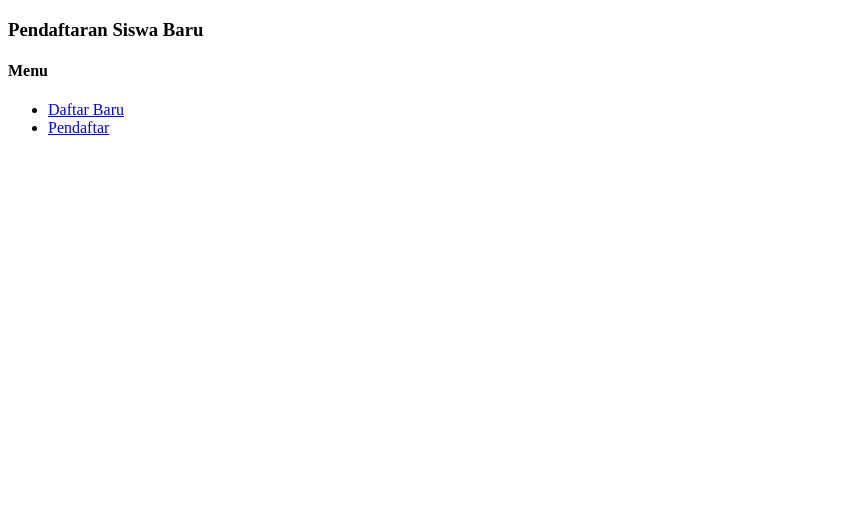
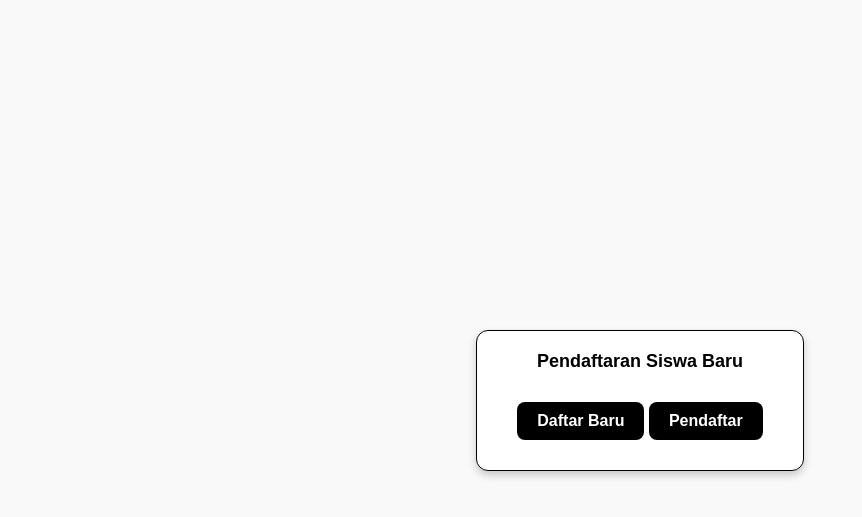
Before and after one commit to birugh/php-crud, a PHP site: page / in a window 1280 px wide. Shown: the top 517 px of the page, without its empty margins (0-862 px from the left). Run offline with PHP 8.4, Linux system fonts and the light colour scheme.

Commit message:
Membuat style.css untuk form-daftar.php, form-edit.php, index.php, list-siswa.php, dan style.css.

```diff
--- a/form-daftar.php
+++ b/form-daftar.php
@@ -4,6 +4,7 @@
     <meta charset="UTF-8">
     <meta name="viewport" content="width=device-width, initial-scale=1.0">
     <title>Formulir Pendaftaran Siswa Baru | SMK RPL</title>
+    <link rel="stylesheet" type="text/css" href="style.css">
 </head>
 <body>
     <header>
--- a/form-edit.php
+++ b/form-edit.php
@@ -25,6 +25,7 @@ if ($query->num_rows < 1)
 <html>
 <head>
     <title>Formulir Edit Siswa | SMK Coding</title>
+    <link rel="stylesheet" type="text/css" href="style.css">
 </head>
 <body>
     <header>
--- a/index.php
+++ b/index.php
@@ -2,18 +2,14 @@
 <html>
 <head>
     <title>SMK Coding</title>
+    <link rel="stylesheet" type="text/css" href="style.css">
 </head>
 <body>
-    <header>
+    <div class="container">
         <h3>Pendaftaran Siswa Baru</h3>
-    </header>
-    <h4>Menu</h4>
-    <nav>
-        <ul>
-            <li><a href="form-daftar.php">Daftar Baru</a></li>
-            <li><a href="list-siswa.php">Pendaftar</a></li>
-        </ul>
-    </nav>
+        <a href="form-daftar.php">Daftar Baru</a>
+        <a href="list-siswa.php">Pendaftar</a>
+    </div>
     <?php if (isset($_GET['status'])): ?>
         <p>
             <?php
--- a/list-siswa.php
+++ b/list-siswa.php
@@ -13,6 +13,7 @@ $query = mysqli_query($db, $sql);
 <body>
     <header>
         <h3>Daftar Siswa</h3>
+        <link rel="stylesheet" type="text/css" href="style.css">
     </header>
     <table border="1">
         <thead>
--- /dev/null
+++ b/style.css
@@ -0,0 +1,47 @@
+/* style.css */
+body {
+    font-family: Arial, sans-serif;
+    background-color: #f9f9f9;
+    margin: 0;
+    padding: 0;
+    display: flex;
+    justify-content: center;
+    align-items: center;
+    height: 100vh;
+}
+
+header {
+    text-align: center;
+}
+
+.container {
+    background-color: #fff;
+    border: 1px solid #000;
+    border-radius: 12px;
+    padding: 20px 40px;
+    box-shadow: 0 4px 8px rgba(0, 0, 0, 0.2);
+    text-align: center;
+}
+
+.container h3 {
+    margin: 0 0 20px;
+    font-size: 18px;
+    font-weight: bold;
+}
+
+.container a {
+    display: inline-block;
+    background-color: #000;
+    color: #fff;
+    text-decoration: none;
+    font-size: 16px;
+    font-weight: bold;
+    margin: 10px 0;
+    padding: 10px 20px;
+    border-radius: 8px;
+    transition: background-color 0.3s;
+}
+
+.container a:hover {
+    background-color: #333;
+}
```
